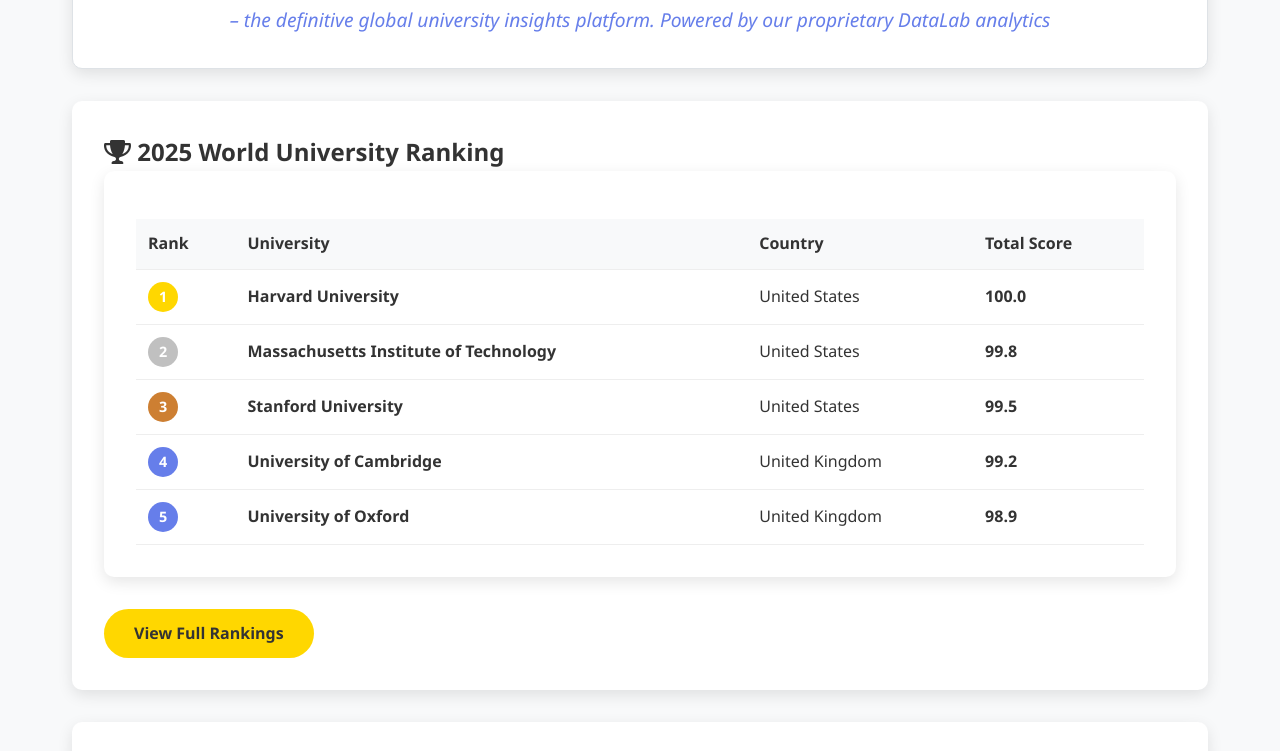
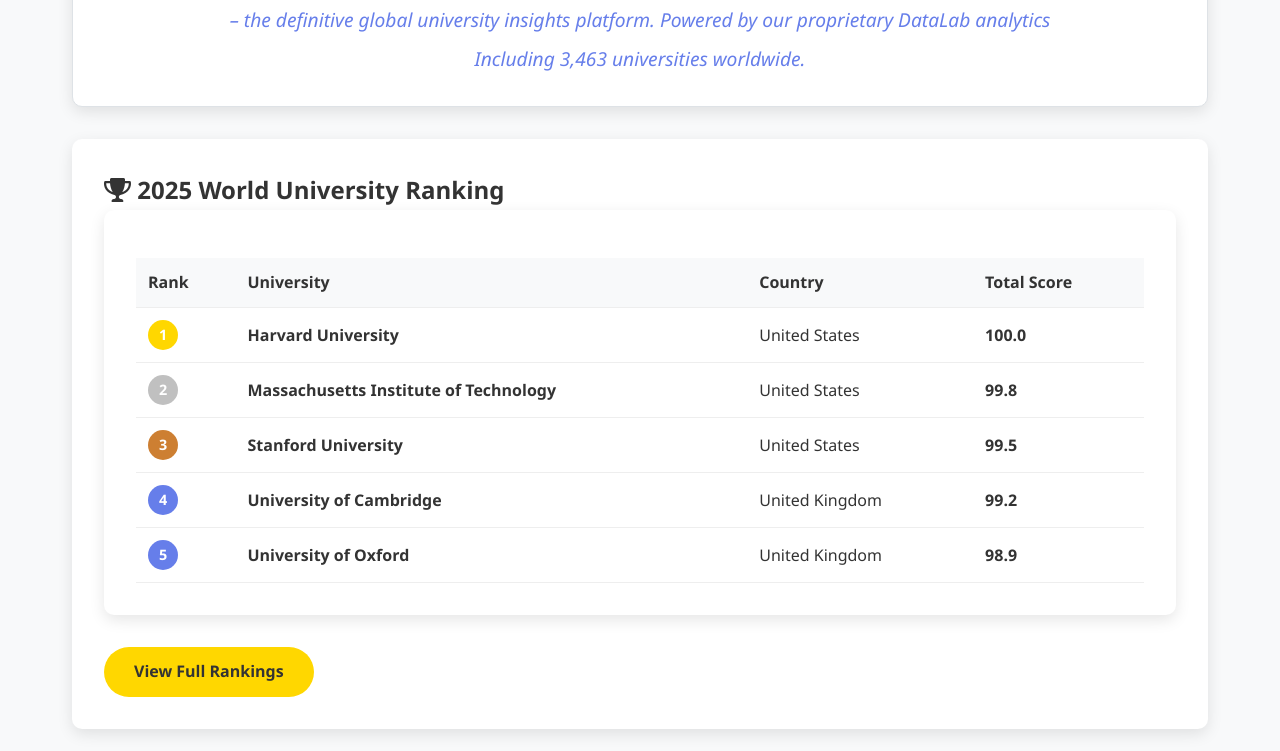
Before and after one commit to ShawnNgai/uni-ranking, a website: page public/index.html in a window 1280 px wide. Shown: the part 190-941 px from the top of the page. Drawn offline with Linux system fonts and the light colour scheme; no server answers.

Commit message:
添加大学数量信息到首页

```diff
--- a/public/index.html
+++ b/public/index.html
@@ -48,6 +48,7 @@
         <section class="hero-section card">
             <h2>Welcome to Barentsz Uni-Ranking</h2>
             <p class="hero-subtitle">– the definitive global university insights platform. Powered by our proprietary DataLab analytics</p>
+            <p class="hero-subtitle">Including 3,463 universities worldwide.</p>
         </section>
 
         <!-- 最新排名预览 -->
```
